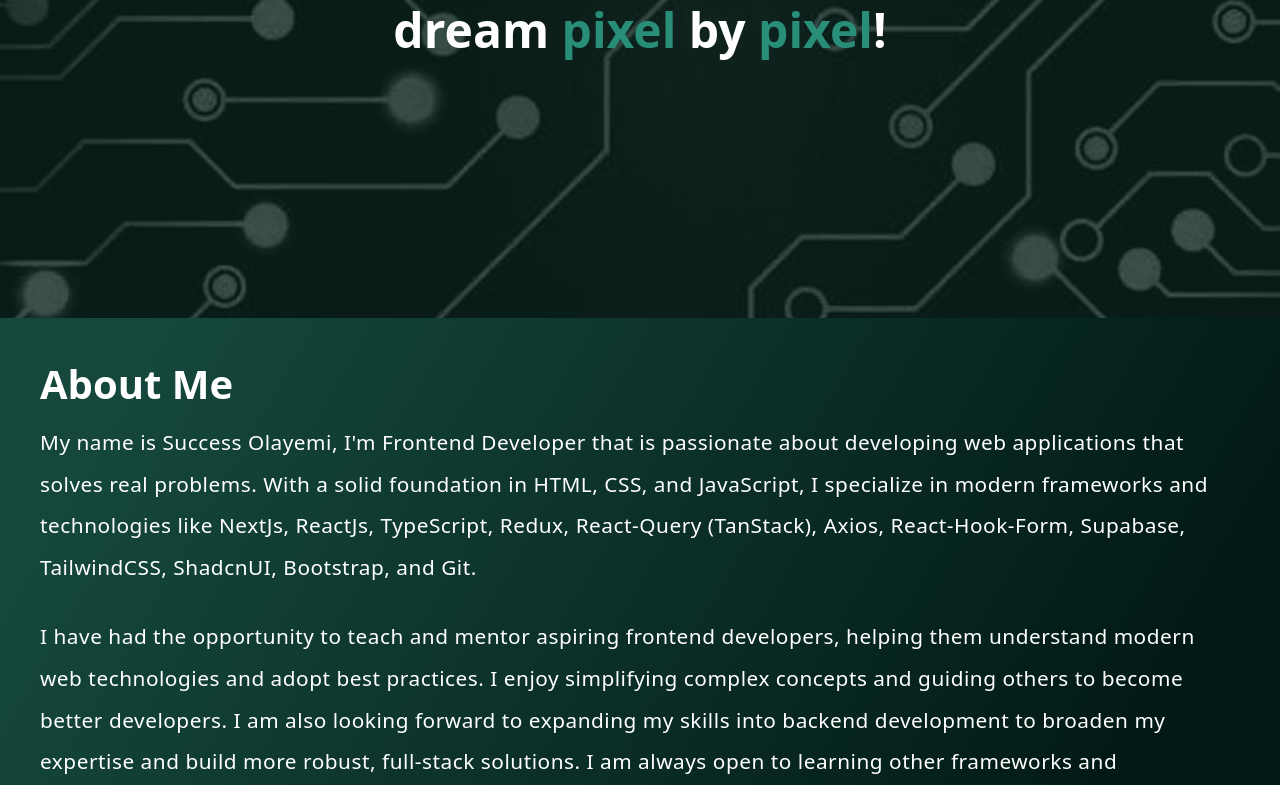
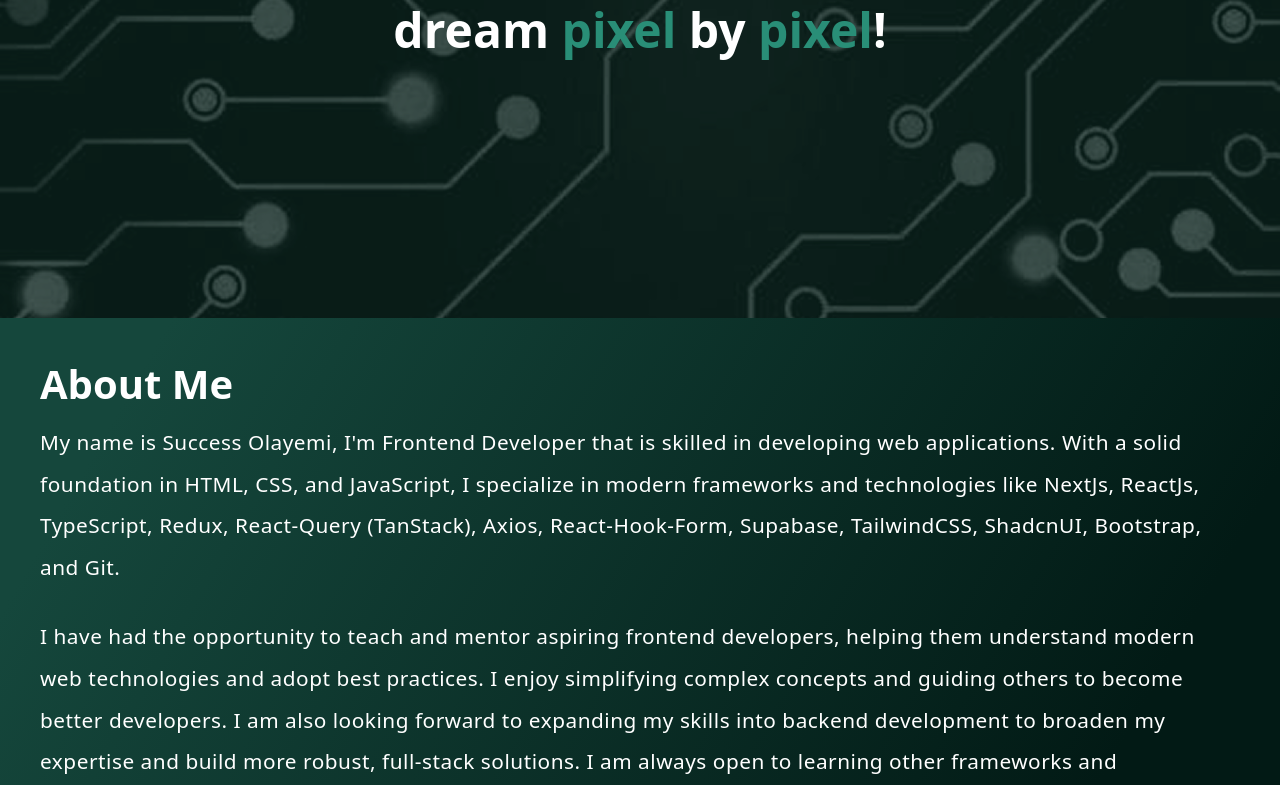
Before and after one commit to Error-at-night/My-Portfolio, a React (Vite) app: page / in a window 1280 px wide. Shown: the part 402-1187 px from the top of the page. Built offline with nearby package versions, Linux system fonts and the light colour scheme.

Commit message:
Made a little change

```diff
--- a/src/components/AboutMe.jsx
+++ b/src/components/AboutMe.jsx
@@ -8,8 +8,8 @@ function AboutMe() {
       <div className="mx-auto max-w-[1200px] mt-6">
         <h1 className="text-[#FFFFFF] font-extrabold text-[1.9rem] sm:text-[2rem] md:text-[2.5rem]">About Me</h1>
         <p className="text-white text-[1rem] sm:text-[1.3rem] mt-2 sm:tracking-wide leading-normal sm:leading-loose">
-          My name is Success Olayemi, I'm Frontend Developer that is passionate about developing web applications that solves
-          real problems. With a solid foundation in HTML, CSS, and JavaScript, I specialize in modern frameworks and technologies like
+          My name is Success Olayemi, I'm Frontend Developer that is skilled in developing web applications.
+          With a solid foundation in HTML, CSS, and JavaScript, I specialize in modern frameworks and technologies like
           NextJs, ReactJs, TypeScript, Redux, React-Query (TanStack), Axios, React-Hook-Form, Supabase, TailwindCSS, ShadcnUI,
           Bootstrap, and Git.
         </p>
```
